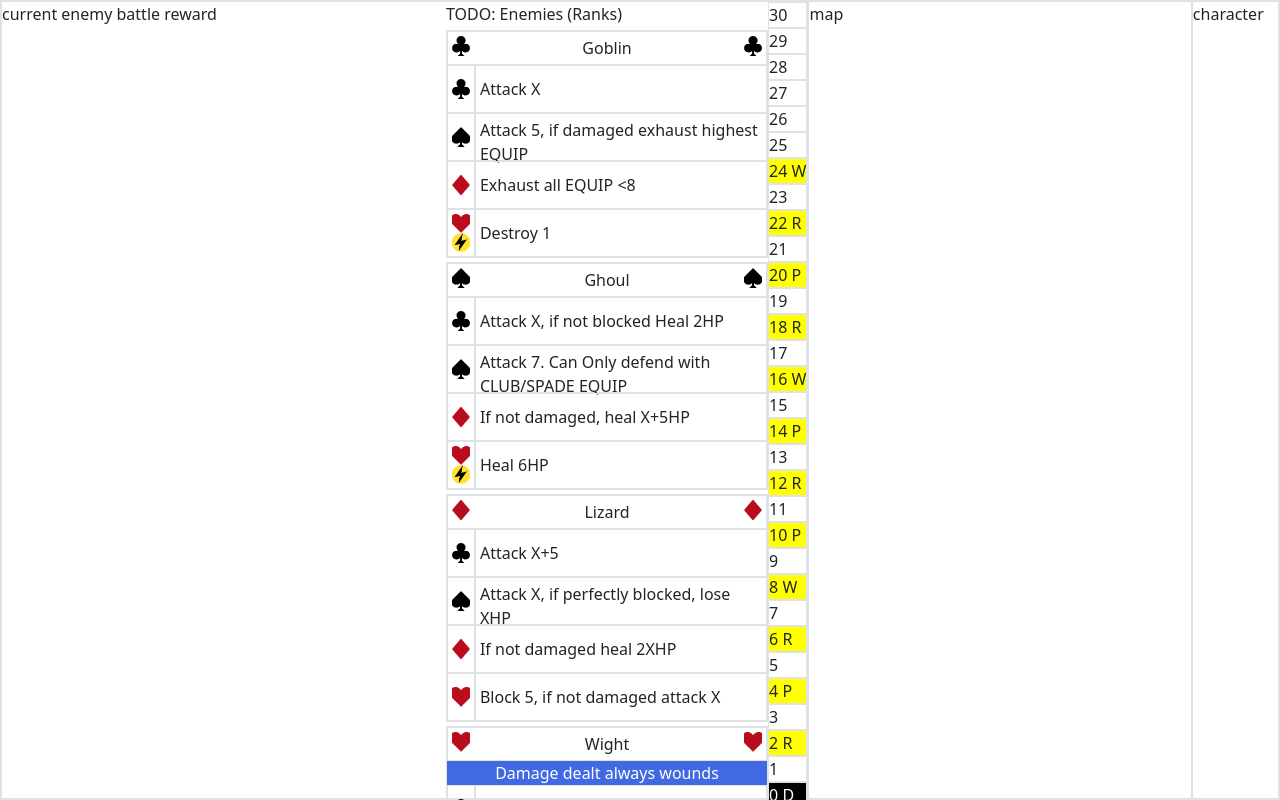
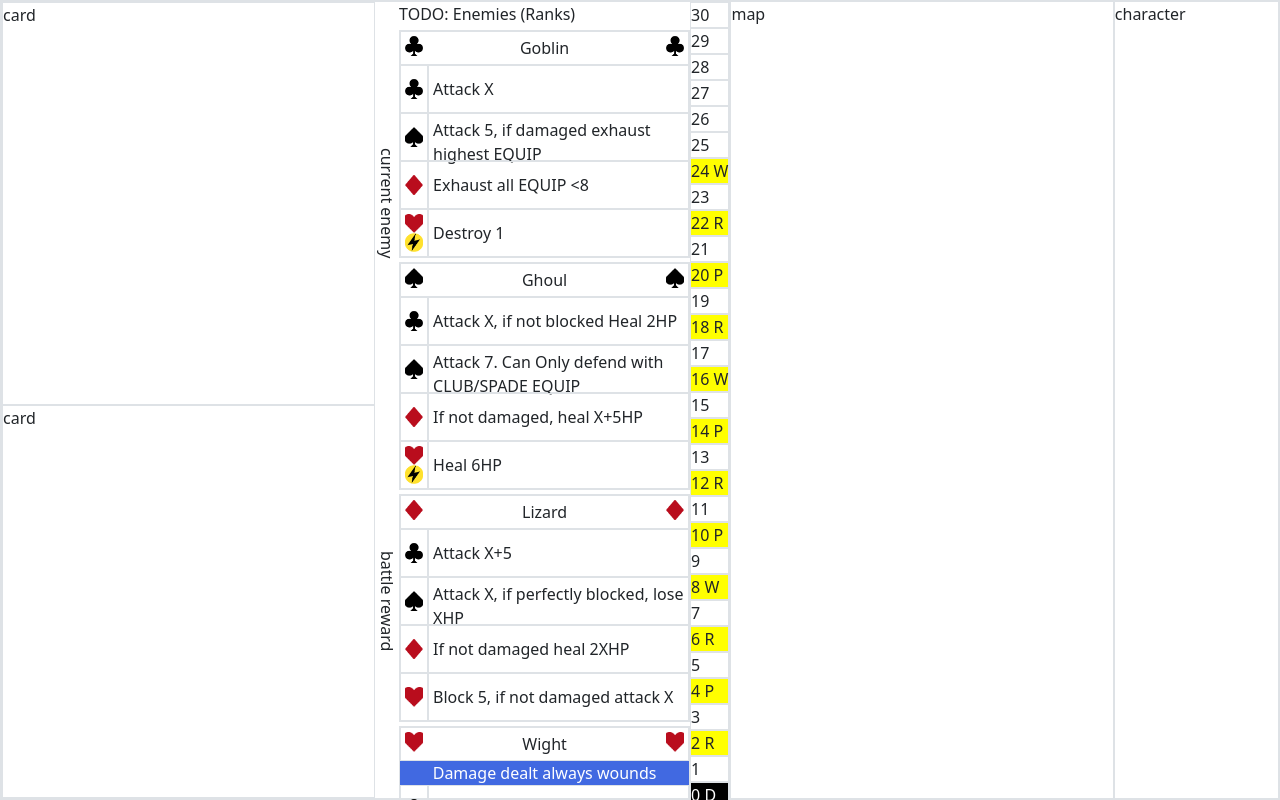
Before and after one commit to exp111/FiftyTwoRealms, an Angular app: page / in a window 1280 px wide. Shown: the top 800 px of the page. Built offline with nearby package versions, Linux system fonts and the light colour scheme.

Commit message:
enemy card style

```diff
--- a/src/app/game/enemy/enemy.html
+++ b/src/app/game/enemy/enemy.html
@@ -1,7 +1,22 @@
 <div class="h-100 border d-flex">
-  <div class="enemy-card flex-grow-1">
-    current enemy
-    battle reward
+  <div class="enemy-card flex-grow-1 d-flex flex-column">
+    <div class="d-flex flex-grow-1">
+      <!-- card -->
+      <div class="flex-grow-1 border">
+        card
+      </div>
+      <div class="area-title">
+        current enemy
+      </div>
+    </div>
+    <div class="d-flex flex-grow-1">
+      <div class="flex-grow-1 border">
+        card
+      </div>
+      <div class="area-title">
+        battle reward
+      </div>
+    </div>
   </div>
   <div class="enemy-legend d-flex flex-column gap-1" style="width: 40%">
     <div>
--- a/src/app/game/enemy/enemy.scss
+++ b/src/app/game/enemy/enemy.scss
@@ -33,3 +33,10 @@
     color: white;
   }
 }
+
+.enemy-card {
+  .area-title {
+    writing-mode: vertical-lr;
+    text-align: center;
+  }
+}
```
